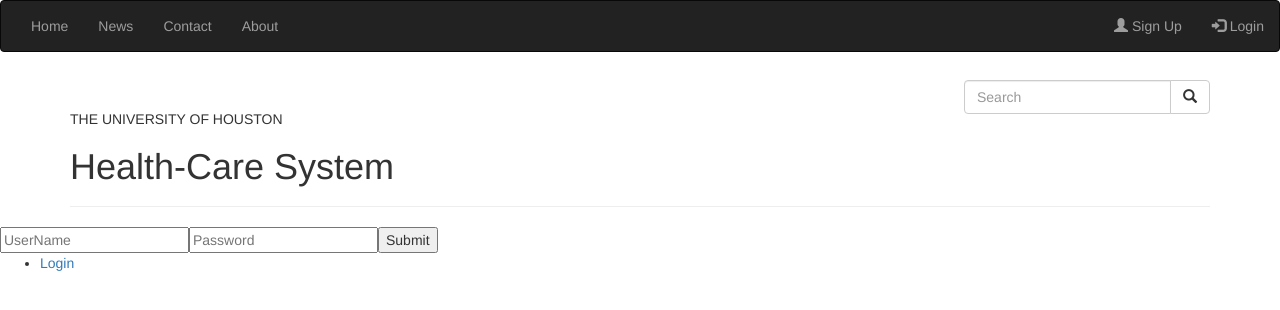
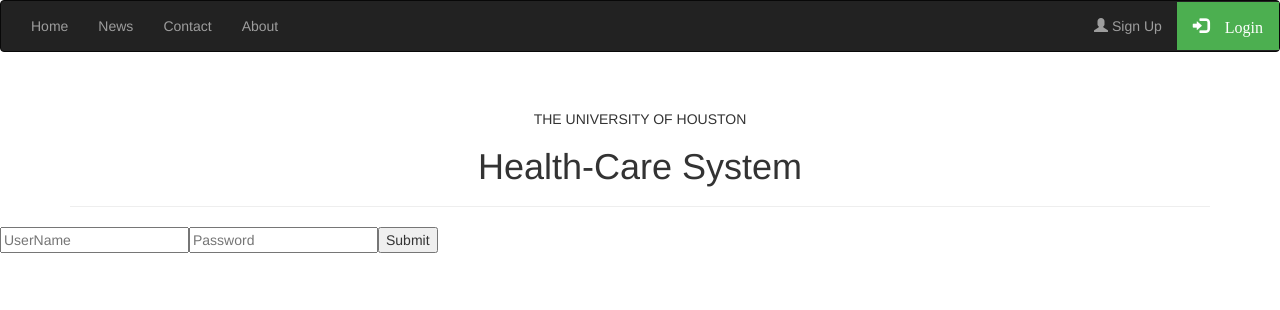
Before and after one commit to ashaju2/COSC3380, a React (Create React App) app in the folder healthcare/client/: page / in a window 1280 px wide. Shown: the top 310 px of the page. Built offline with nearby package versions, Linux system fonts and the light colour scheme.

Commit message:
new commit

```diff
--- a/healthcare/client/src/App.js
+++ b/healthcare/client/src/App.js
@@ -1,5 +1,5 @@
 /* Goals:
-1 - User authentication for multiple roles|register - ❌(Jason)
+1 - User authentication for multiple roles|register - ✔️
 2 - data entry capabilities. Each role log in and enter, need web forms -
 3 - at least 1 or 2 triggers some type of checks - ❌
 4 - Queries and reports - ❌
@@ -25,7 +25,7 @@
     super();
     this.state = {
       user: [],
-
+      loginAccept: 'false'
     };
   }
 
@@ -40,16 +40,27 @@
           username: login.username,
           password: login.password
         })
+      }).then(function(response) {
+        return response.json()
+      }).then(function(responseJson){
+        console.log(responseJson);
+        if(responseJson === 1){
+          //this.setState({loginAccept: 'true'})
+          console.log(responseJson);
+        }
       })
+      console.log(this.state.loginAccept);
   }
+
+componentWillMount(){
+
+}
 
   render() {
     return (
       <div className="App">
         <Frontview />
         <Login login={this.handleLogin.bind(this)}/>
-        {this.state.username}
-
       </div>
     );
   }
--- /dev/null
+++ b/healthcare/client/src/Components/DocLogin.js
@@ -0,0 +1,31 @@
+import React, { Component } from 'react';
+import Login from './Login.js';
+
+class DocLogin extends Component {
+  render() {
+    return (
+      <div className="DocLogin">
+         <div className="container">
+            <div className="row">
+                <div className="col-sm-4">
+                    <h3>Login Page</h3>
+                          <Login />
+
+                </div>
+                <div className="col-sm-4">
+                    <h3>Manage your health care online</h3>
+                    <h4>Change your doctor</h4>
+                    <h4>Update your contatc Infomation</h4>
+                    <h4>Get health reminders</h4>
+                    <h4>Schedule appointments</h4>
+                    <h4>View service history</h4>
+                </div>
+            </div>
+        </div>
+
+      </div>
+    );
+  }
+}
+
+export default DocLogin;
--- a/healthcare/client/src/Components/Frontview.css
+++ b/healthcare/client/src/Components/Frontview.css
@@ -0,0 +1,40 @@
+.dropbtn {
+    background-color: #4CAF50;
+    color: white;
+    padding: 16px;
+    font-size: 16px;
+    border: none;
+    cursor: pointer;
+}
+
+.dropdown {
+    position: relative;
+    display: inline-block;
+}
+
+.dropdown-content {
+    display: none;
+    position: absolute;
+    right: 0;
+    background-color: #f9f9f9;
+    min-width: 160px;
+    box-shadow: 0px 8px 16px 0px rgba(0,0,0,0.2);
+    z-index: 1;
+}
+
+.dropdown-content a {
+    color: black;
+    padding: 12px 16px;
+    text-decoration: none;
+    display: block;
+}
+
+.dropdown-content a:hover {background-color: #f1f1f1}
+
+.dropdown:hover .dropdown-content {
+    display: block;
+}
+
+.dropdown:hover .dropbtn {
+    background-color: #3e8e41;
+}
--- a/healthcare/client/src/Components/Frontview.js
+++ b/healthcare/client/src/Components/Frontview.js
@@ -1,10 +1,34 @@
 import React, { Component } from 'react';
 import './Frontview.css';
+import DocLogin from './DocLogin.js';
+import PatientLogin from './PatientLogin.js';
+import SysAdminLogin from './SysAdminLogin.js';
+
 
 class Frontview extends Component {
   constructor(){
     super();
+        this.state = {showDocSignin: false};
+        this.state = {showPatSignin: false};
+        this.state = {showAdminSignin: false};
+        this.OpenDocSignin = this.OpenDocSignin.bind(this);
+        this.OpenPatSignin = this.OpenPatSignin.bind(this);
+        this.OpenAdminSignin = this.OpenAdminSignin.bind(this);
   }
+  OpenDocSignin(){
+      this.setState({showDocSignin: true});
+      console.log("it worked");
+      return(<DocLogin/>)
+  }
+
+  OpenPatSignin(){
+      this.setState({showPatSignin: true});
+  }
+
+  OpenAdminSignin(){
+      this.setState({showAdminSignin: true});
+  }
+
 
   render() {
     return (
@@ -19,7 +43,14 @@
             </ul>
             <ul className="nav navbar-nav navbar-right">
                 <li><a href="#"><span className="glyphicon glyphicon-user"></span> Sign Up</a></li>
-                <li><a href="#"><span className="glyphicon glyphicon-log-in"></span> Login</a></li>
+                <div className="dropdown">
+                <li><button className="glyphicon glyphicon-log-in dropbtn"> Login</button></li>
+                    <div className="dropdown-content">
+                        <a onClick={(e) => this.OpenDocSignin()}>Doctor</a>
+                        <a onClick={(e) => this.OpenPatSignin()}>Patient</a>
+                        <a onClick={(e) => this.OpenAdminSignin()}>System-Admin</a>
+                    </div>
+                </div>
             </ul>
 
           </div>
@@ -27,21 +58,15 @@
 
 
         <div className="container">
-            <form className="navbar-form navbar-right">
-                <div className="input-group">
-                    <input type="text" className="form-control" placeholder="Search"/>
-                    <div className="input-group-btn">
-                    <button className="btn btn-default" type="submit">
-                        <i className="glyphicon glyphicon-search"></i>
-                    </button>
-                    </div>
-                </div>
-            </form>
-            <div className="page-header">
+            <center><div className="page-header">
                 <h5>THE UNIVERSITY OF HOUSTON</h5>
                 <h1>Health-Care System</h1>
-            </div>
+            </div></center>
         </div>
+        {this.state.showDocSignin ? <DocLogin /> : null}
+        {this.state.showPatSignin ? <PatientLogin /> : null}
+        {this.state.showAdminSignin ? <SysAdminLogin /> : null}
+
 
     </div>
     );
--- a/healthcare/client/src/Components/Login.js
+++ b/healthcare/client/src/Components/Login.js
@@ -7,6 +7,8 @@
       login: {}
     };
   }
+
+
   handleSubmit(e) {
     if(this.refs.username.value){
       this.setState({login: {
--- /dev/null
+++ b/healthcare/client/src/Components/PatientLogin.js
@@ -0,0 +1,13 @@
+import React, { Component } from 'react';
+
+class PatientLogin extends Component {
+  render() {
+    return (
+      <div className="PatientLogin">
+
+      </div>
+    );
+  }
+}
+
+export default PatientLogin;
--- /dev/null
+++ b/healthcare/client/src/Components/SysAdminLogin.js
@@ -0,0 +1,13 @@
+import React, { Component } from 'react';
+
+class SysAdminLogin extends Component {
+  render() {
+    return (
+      <div className="SysAdminLogin">
+
+      </div>
+    );
+  }
+}
+
+export default SysAdminLogin;
--- a/healthcare/client/src/routes.js
+++ b/healthcare/client/src/routes.js
@@ -1,5 +1,5 @@
 import React from 'react';
-import { HashRouter as Router, Route, Link } from 'react-router-dom';
+import { HashRouter as Router, IndexRoute, Route, Link } from 'react-router-dom';
 import App from './App';
 import './index.css';
 import Login from './Components/Login';
@@ -8,11 +8,8 @@
     return(
     <Router>
       <div>
-        <Route exact path="/" component={App} />
+        <Route path="/" component={App} />
         <Route path="/Login" component={Login} />
-        <ul role="nav">
-          <li><Link to="/Login">Login</Link></li>
-        </ul>
       </div>
     </Router>
 )}
```
Also changed, not shown: healthcare/client/src/Components/Frontview_comp-1.js (deleted), 1 other file (tests, documents, lock files or other folders).
